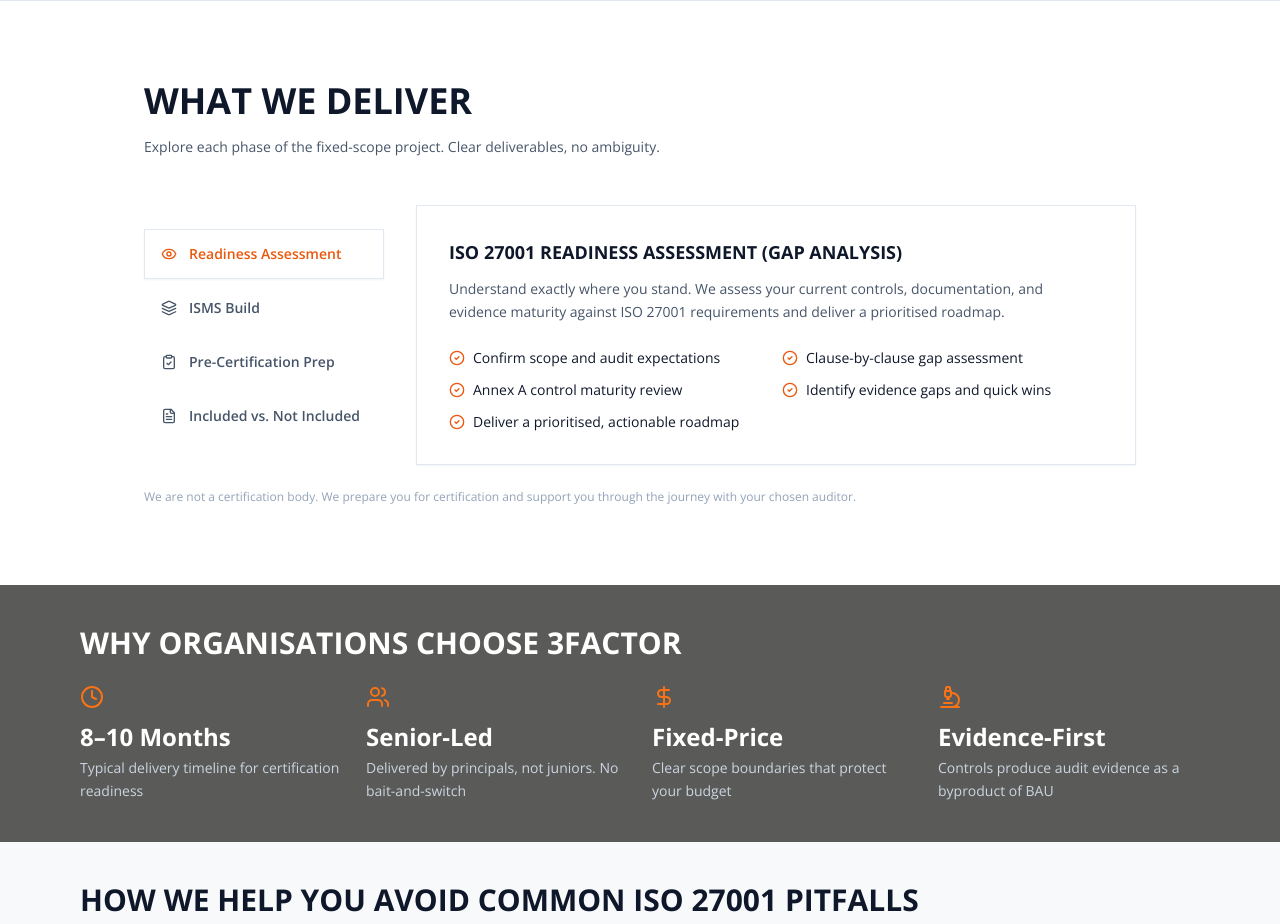
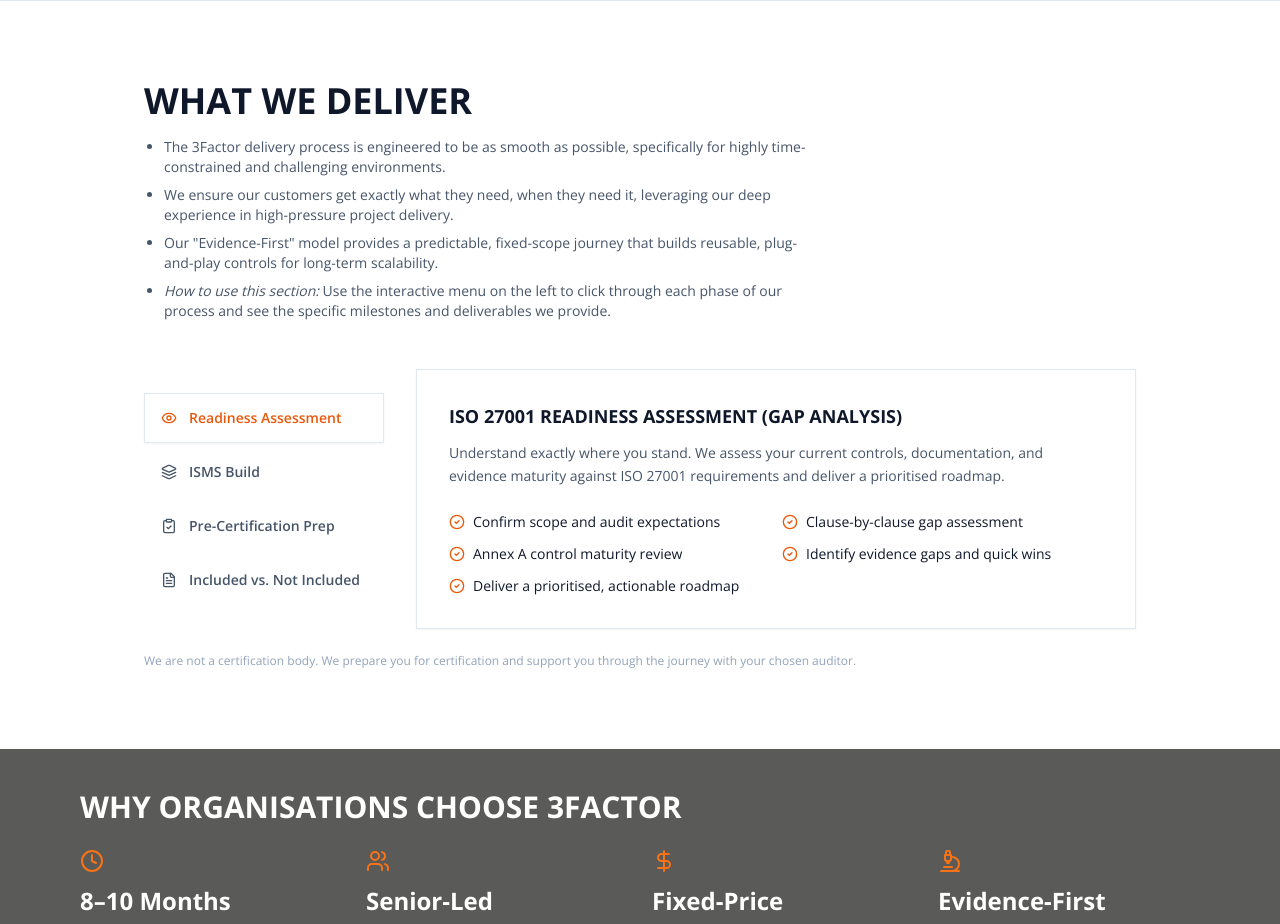
Before and after one commit to Sean3FACTOR/threefactor-glow-web, a React (Vite) app: page /services/iso-27001 in a window 1280 px wide. Shown: the part 2020-2944 px from the top of the page. Built offline with nearby package versions, Linux system fonts and the light colour scheme.

Commit message:
Replaced WHAT WE DELIVER text

```diff
--- a/src/pages/ISO27001Page.tsx
+++ b/src/pages/ISO27001Page.tsx
@@ -742,9 +742,12 @@ const ISO27001Page = () => {
           <h2 className="text-3xl md:text-4xl font-bold text-slate-900 uppercase mb-4">
             What we deliver
           </h2>
-          <p className="text-sm text-slate-600 mb-12 max-w-2xl">
-            Explore each phase of the fixed-scope project. Clear deliverables, no ambiguity.
-          </p>
+           <ul className="text-sm text-slate-600 mb-12 max-w-2xl list-disc pl-5 space-y-2 text-left">
+             <li>The 3Factor delivery process is engineered to be as smooth as possible, specifically for highly time-constrained and challenging environments.</li>
+             <li>We ensure our customers get exactly what they need, when they need it, leveraging our deep experience in high-pressure project delivery.</li>
+             <li>Our "Evidence-First" model provides a predictable, fixed-scope journey that builds reusable, plug-and-play controls for long-term scalability.</li>
+             <li><span className="italic">How to use this section:</span> Use the interactive menu on the left to click through each phase of our process and see the specific milestones and deliverables we provide.</li>
+           </ul>
 
           {/* Desktop: Vertical Tabs */}
           <div className="hidden lg:block">
```
